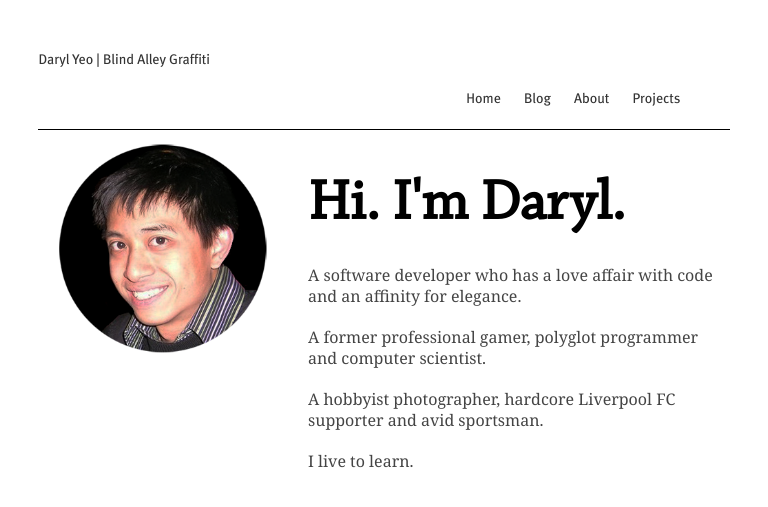
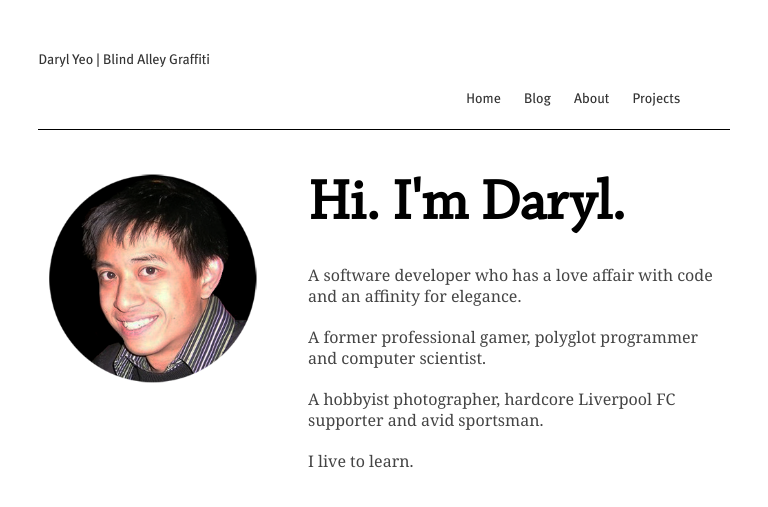
Before and after one commit to aacyun/jianxioy.github.com, a Jekyll site: the page built from index.html, in a window 768 px wide. Shown: the top 507 px of the page. Built offline with Jekyll 4.4.1, drawn with Linux system fonts in a browser that asks for light colours; Markdown is read by kramdown in place of the engine named in the settings.

Commit message:
Fixing mobile.

```diff
--- a/static/css/layout.css
+++ b/static/css/layout.css
@@ -136,7 +136,8 @@ h6 {
 			width: 90%;
 		}
 		#home-avatar {
-			left: 30px;
+			top: 30px;
+			left: 20px;
 		}
 		#home-content {
 			width: 55%;
```
